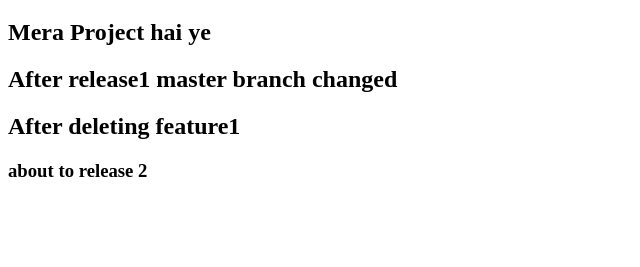
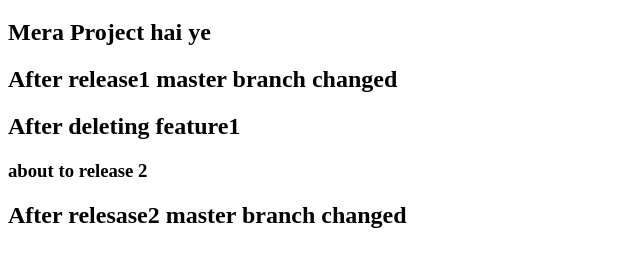
Before and after one commit to Heavendart888/project11, a plain HTML site: page index.html in a window 1280 px wide. Shown: the part 61-328 px from the top of the page, without its empty margins (0-640 px from the left). Drawn offline with Linux system fonts and the light colour scheme.

Commit message:
Commit 9

```diff
--- a/index.html
+++ b/index.html
@@ -11,5 +11,6 @@
     <h2>After release1 master branch changed</h2>
     <h2>After deleting feature1</h2>
     <h3>about to release 2</h3>
+    <h2>After relesase2 master branch changed</h2>
 </body>
 </html>
```
